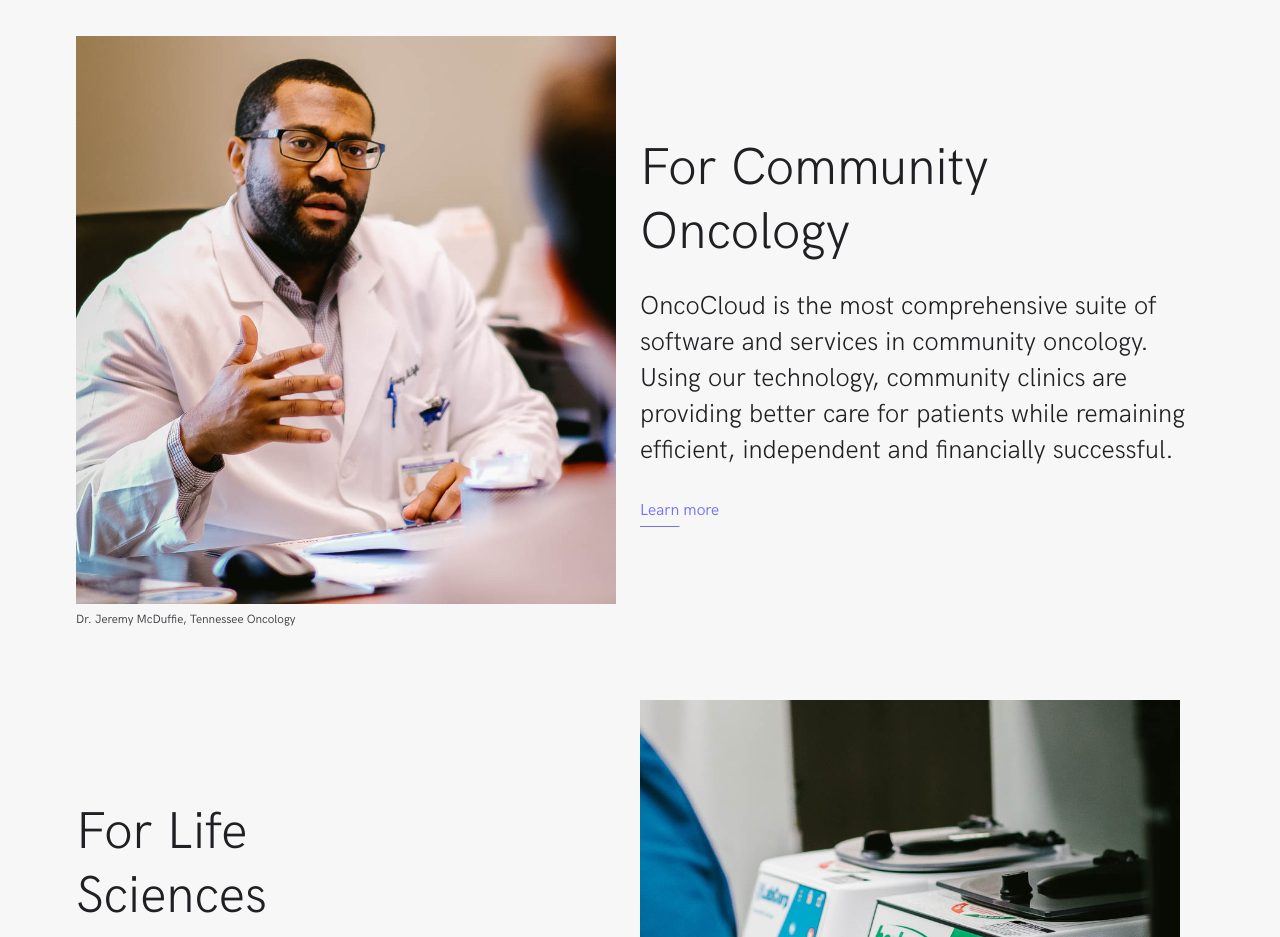
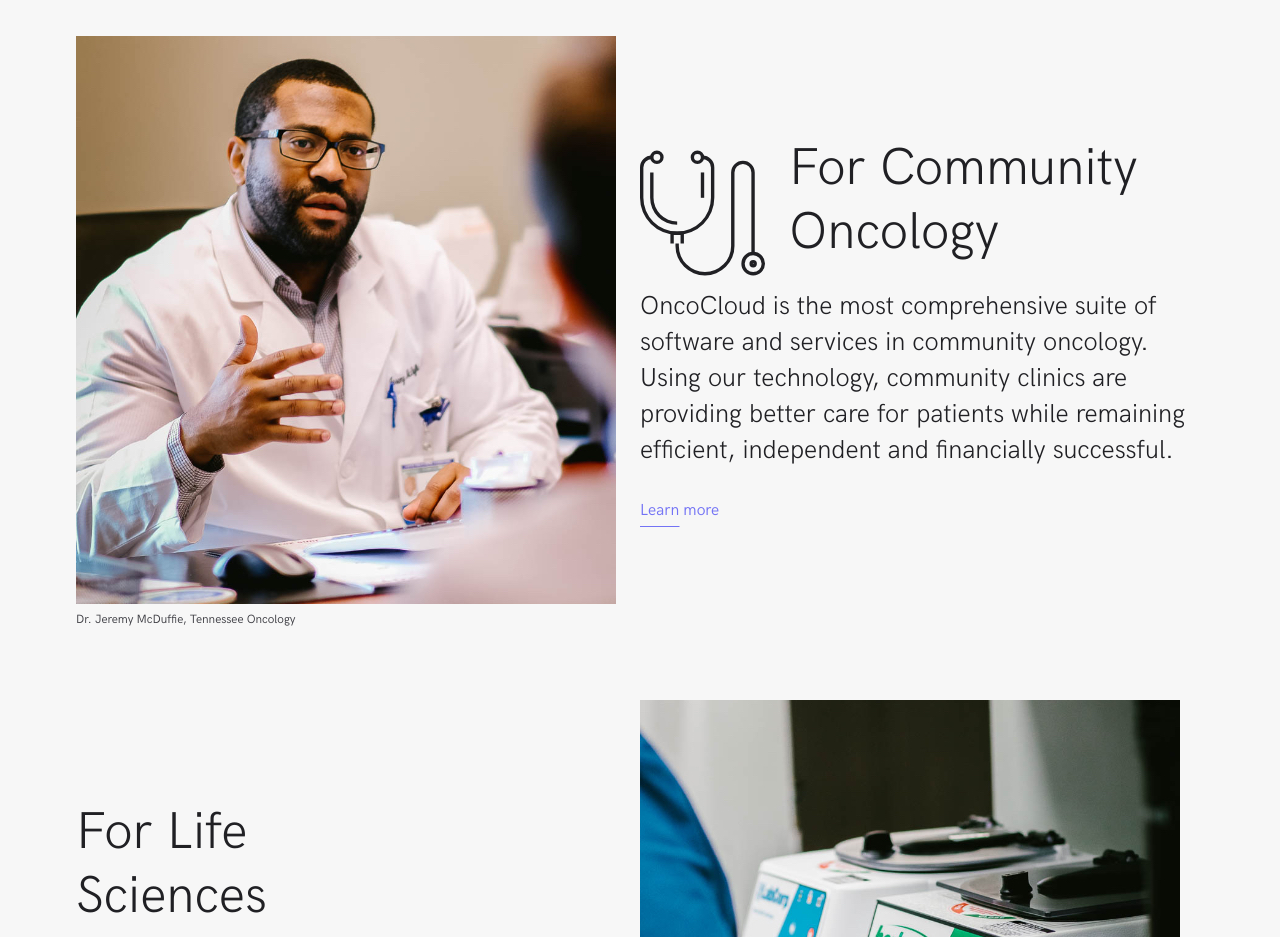
Before and after one commit to mct-ui/responsive-design-part-2-SomersCy-Jay, a plain HTML site: page index.html in a window 1280 px wide. Shown: the part 1200-2137 px from the top of the page. Drawn offline with Linux system fonts and the light colour scheme; files whose address does not match are found by name.

Commit message:
titel en icon naast elkaar

```diff
--- a/css/screen.css
+++ b/css/screen.css
@@ -531,6 +531,18 @@ a:focus {
     line-height: 72px;
   }
 }
+/*
+    Component: icon
+    ---
+
+*/
+.c-title-icon {
+  display: flex;
+}
+.c-title-icon__icon {
+  width: 125px;
+  margin-right: 24px;
+}
 
 /*
     Component: footer
--- a/index.html
+++ b/index.html
@@ -108,10 +108,33 @@
                             </div>
                             <div class="o-layout__item u-1-of-2-bp3">
                                 <header>
-                                    <h2 class="c-lead c-lead--xxl">
-                                        For Community <br>
-                                        Oncology
-                                    </h2>
+                                    <div class="c-title-icon">
+                                        <svg class="c-title-icon__icon" xmlns="http://www.w3.org/2000/svg" viewBox="1169 1296 112 112">
+                                            <defs>
+                                              <style>
+                                                .cls-1 {
+                                                  fill: #202024;
+                                                }
+                                              </style>
+                                            </defs>
+                                            <g id="stethoscope-1" transform="translate(1168.5 1295.9)">
+                                              <path id="Path_3" data-name="Path 3" class="cls-1" d="M15.554,12.208a6.054,6.054,0,1,1,6.054-6.054A6.072,6.072,0,0,1,15.554,12.208Zm0-9.081a2.973,2.973,0,0,0-3.027,3.027,3.027,3.027,0,0,0,6.054,0A2.973,2.973,0,0,0,15.554,3.127Z" transform="translate(0.081)"/>
+                                              <path id="Path_4" data-name="Path 4" class="cls-1" d="M51.554,12.208a6.054,6.054,0,1,1,6.054-6.054A6.072,6.072,0,0,1,51.554,12.208Zm0-9.081a2.973,2.973,0,0,0-3.027,3.027,3.027,3.027,0,0,0,6.054,0A2.973,2.973,0,0,0,51.554,3.127Z" transform="translate(0.405)"/>
+                                              <path id="Path_5" data-name="Path 5" class="cls-1" d="M33.8,75.735A33.33,33.33,0,0,1,.5,42.438V15.195A10.593,10.593,0,0,1,11.095,4.6V7.627a7.623,7.623,0,0,0-7.568,7.568V42.438a30.27,30.27,0,0,0,60.541,0V15.195A7.623,7.623,0,0,0,56.5,7.627V4.6A10.593,10.593,0,0,1,67.095,15.195V42.438A33.33,33.33,0,0,1,33.8,75.735Z" transform="translate(0 0.041)"/>
+                                              <path id="Path_6" data-name="Path 6" class="cls-1" d="M39.608,82.695H36.581V75.127H30.527v7.568H27.5V72.1H39.608Z" transform="translate(0.243 0.649)"/>
+                                              <path id="Path_7" data-name="Path 7" class="cls-1" d="M58.436,112.019A26.548,26.548,0,0,1,32,85.482v-2.22h3.027v2.22a23.409,23.409,0,0,0,46.818,0V19.695a10.595,10.595,0,0,1,21.189,0V92.343h-3.027V19.695a7.568,7.568,0,1,0-15.135,0V85.482A26.419,26.419,0,0,1,58.436,112.019Z" transform="translate(0.284 0.081)"/>
+                                              <path id="Path_8" data-name="Path 8" class="cls-1" d="M101.095,111.289a10.595,10.595,0,1,1,10.595-10.595A10.593,10.593,0,0,1,101.095,111.289Zm0-18.162a7.568,7.568,0,1,0,7.568,7.568A7.623,7.623,0,0,0,101.095,93.127Z" transform="translate(0.811 0.811)"/>
+                                              <path id="Path_9" data-name="Path 9" class="cls-1" d="M101.03,103.959a3.33,3.33,0,1,1,3.33-3.33A3.359,3.359,0,0,1,101.03,103.959Zm0-3.632a.3.3,0,1,0,.3.3A.268.268,0,0,0,101.03,100.327Z" transform="translate(0.876 0.876)"/>
+                                              <path id="Path_10" data-name="Path 10" class="cls-1" d="M33.716,66.519A24.287,24.287,0,0,1,9.5,42.3V19.6h3.027V42.3A21.187,21.187,0,0,0,33.716,63.492Z" transform="translate(0.081 0.176)"/>
+                                              <rect id="Rectangle_20" data-name="Rectangle 20" class="cls-1" width="3.027" height="22.703" transform="translate(54.986 19.776)"/>
+                                            </g>
+                                          </svg>
+
+                                        <h2 class="c-lead c-lead--xxl">
+                                            For Community <br>
+                                            Oncology
+                                        </h2>
+                                    </div>
                                 </header>
                                 <p class="c-lead c-lead--lg">
                                     OncoCloud is the most comprehensive suite of software and services in community oncology. Using our technology, community clinics are providing better care for patients while remaining efficient, independent and financially successful.
```
